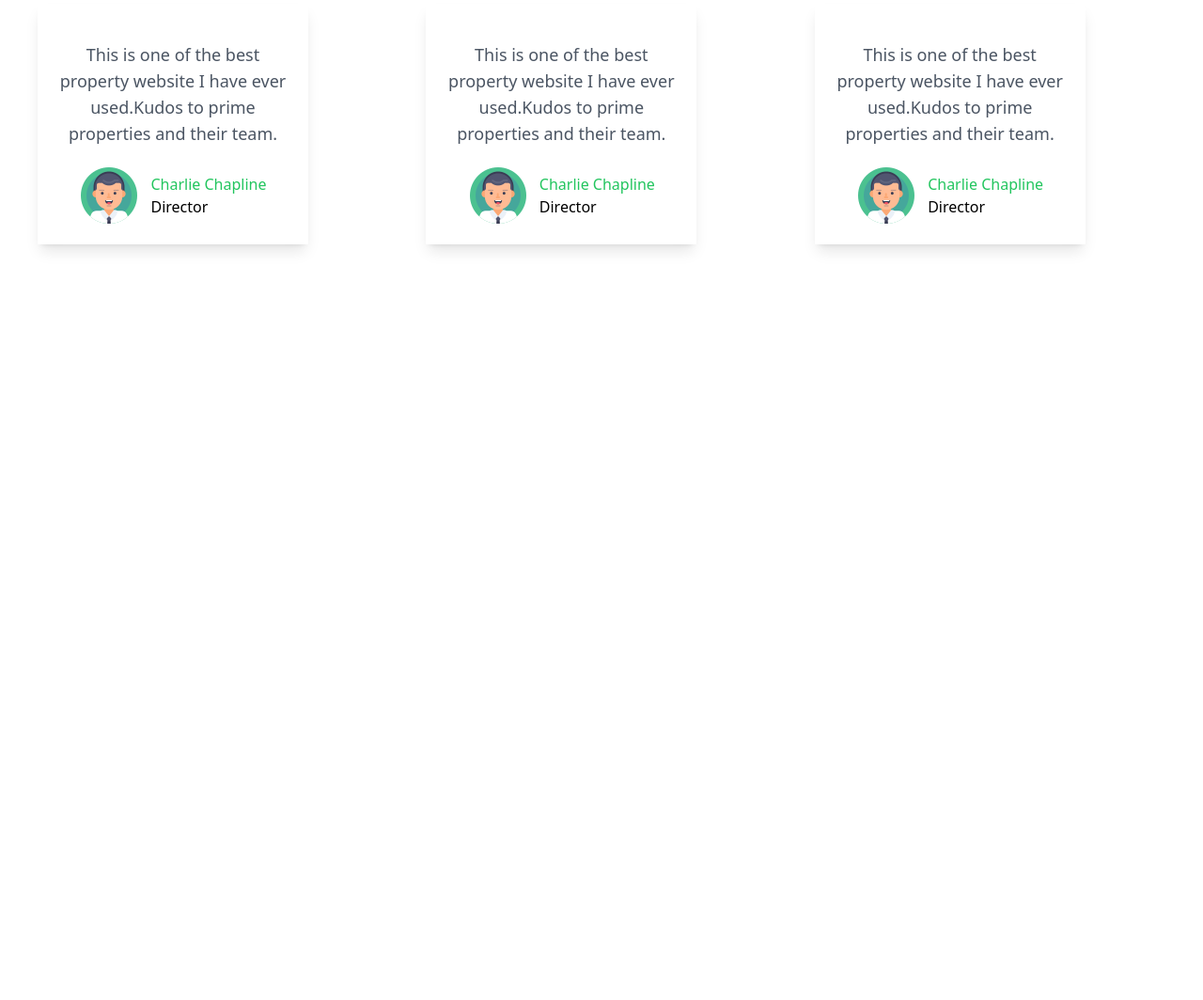
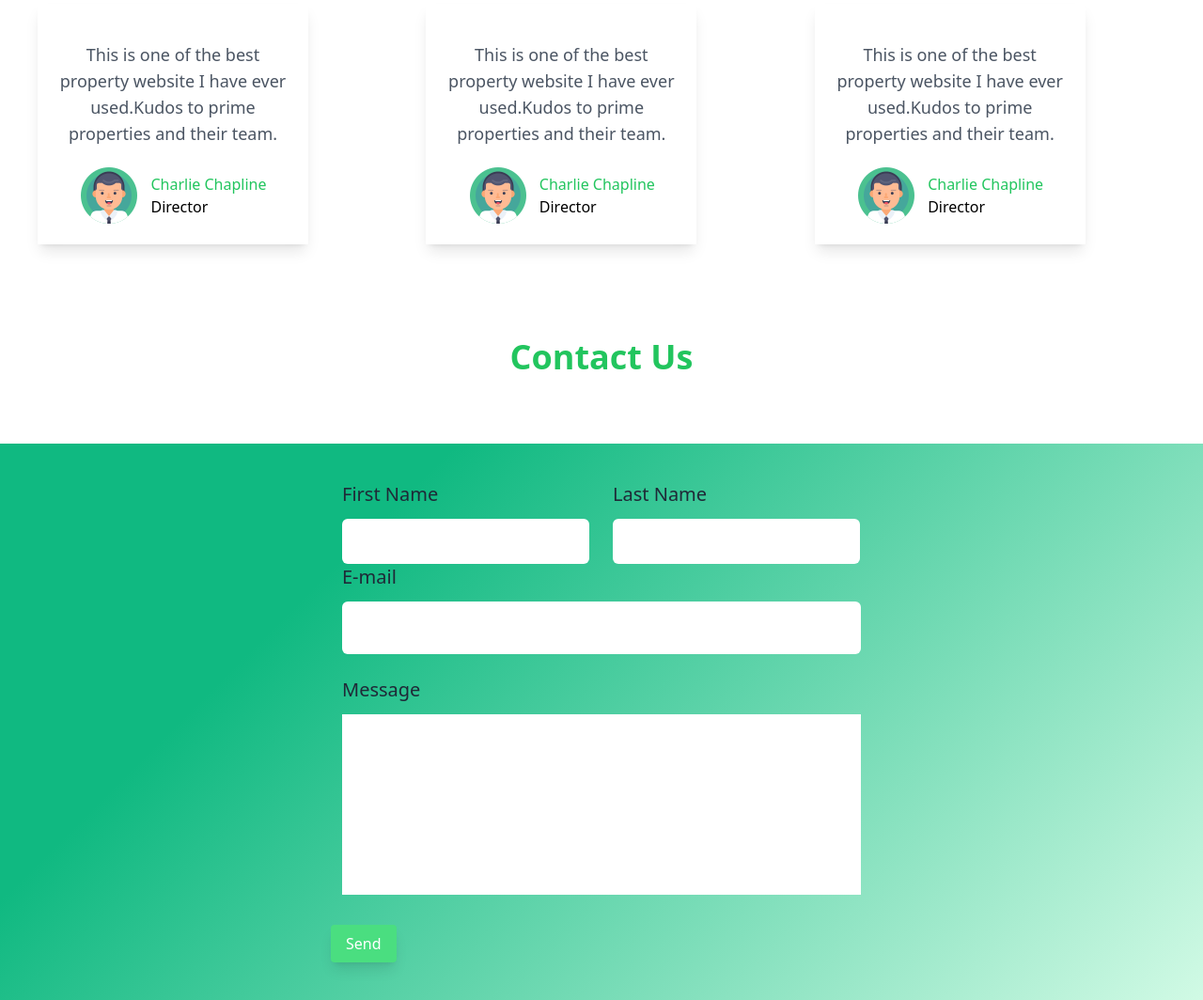
Before and after one commit to mcwachira/Real-Estate-Website-Tailwindcss, a website: page public/index.html in a window 1280 px wide. Shown: the part 3624-4688 px from the top of the page at 94% size. Before the commit the page ends 3924 px from the top, so only its background shows below. Drawn offline with Linux system fonts and the light colour scheme.

Commit message:
added the form section

```diff
--- a/public/index.html
+++ b/public/index.html
@@ -374,8 +374,74 @@
         </section>
     </section>
 
+    <!-- section testimonial -->
 
-    <!-- section testimonial -->
+    <!-- section contact us -->
+
+    <section>
+
+        <div class="mt-5 p-10 flex justify-center">
+            <h1 class="font-semibold text-green-500 md:text-4xl sm:text-5xl mb-3">
+                Contact Us
+            </h1>
+        </div>
+        <div style="background: linear-gradient(315deg, #D1FAE5 0%, #10B981 74%)"
+            class="flex justify-center items-center mt-5 p-10">
+
+            <form class="w-full max-w-xl  " action=">#">
+
+                <div class="flex mx-auto flex-wrap">
+                    <div class=" w-full md:w-1/2  px-3 mb-6 md:mb-0">
+                        <label for="first" class="block text-gray-800 text-xl mb-3"> First Name</label>
+                        <input type="text"
+                            class="block py-3 px-4 rounded-md text-green-500 outline-none active:border-2 border-green-500 transition duration-75 "
+                            name="first" required>
+                    </div>
+                    <div class=" w-full md:w-1/2 px-3 ">
+                        <label for="last" class="block text-gray-800 text-xl mb-3"> Last Name</label>
+                        <input type="text" name="last"
+                            class="block py-3 px-4 rounded-md text-green-500 outline-none active:border-2 border-green-500 transition duration-75 "
+                            required>
+                    </div>
+                </div>
+
+
+                <div class="flex mb-6">
+                    <div class="w-full px-3">
+                        <label for="email" class="block text-gray-800 text-xl mb-3"> E-mail </label>
+                        <input type="Email"
+                            class="block w-full p-4 rounded-md text-green-500 outline-none active:border-2 border-green-500 transition duration-75 "
+                            name="email" required />
+                    </div>
+                </div>
+
+
+                <div class="flex mb-8">
+                    <div class="w-full px-3">
+                        <label for="name" class="block text-gray-800 text-xl mb-3"> Message</label>
+                        <textarea
+                            class="no-resize resize-none appearance-none block w-full h-48 text-green-500 outline-none active:border-2 border-green-500 transition duration-7"
+                            name="name" id="name"></textarea>
+                    </div>
+                </div>
+
+                <div class="md:flex md:items-center">
+                    <div class="md:w-1">
+                        <button class="shadow-lg bg-green-400 text-white py-2 px-4 rounded">
+                            Send
+                        </button>
+                    </div>
+                </div>
+            </form>
+
+        </div>
+
+    </section>
+
+
+
+    <!-- section contact us -->
+
 </body>
 
 </html>
```
Also changed, not shown: public/output.css.
